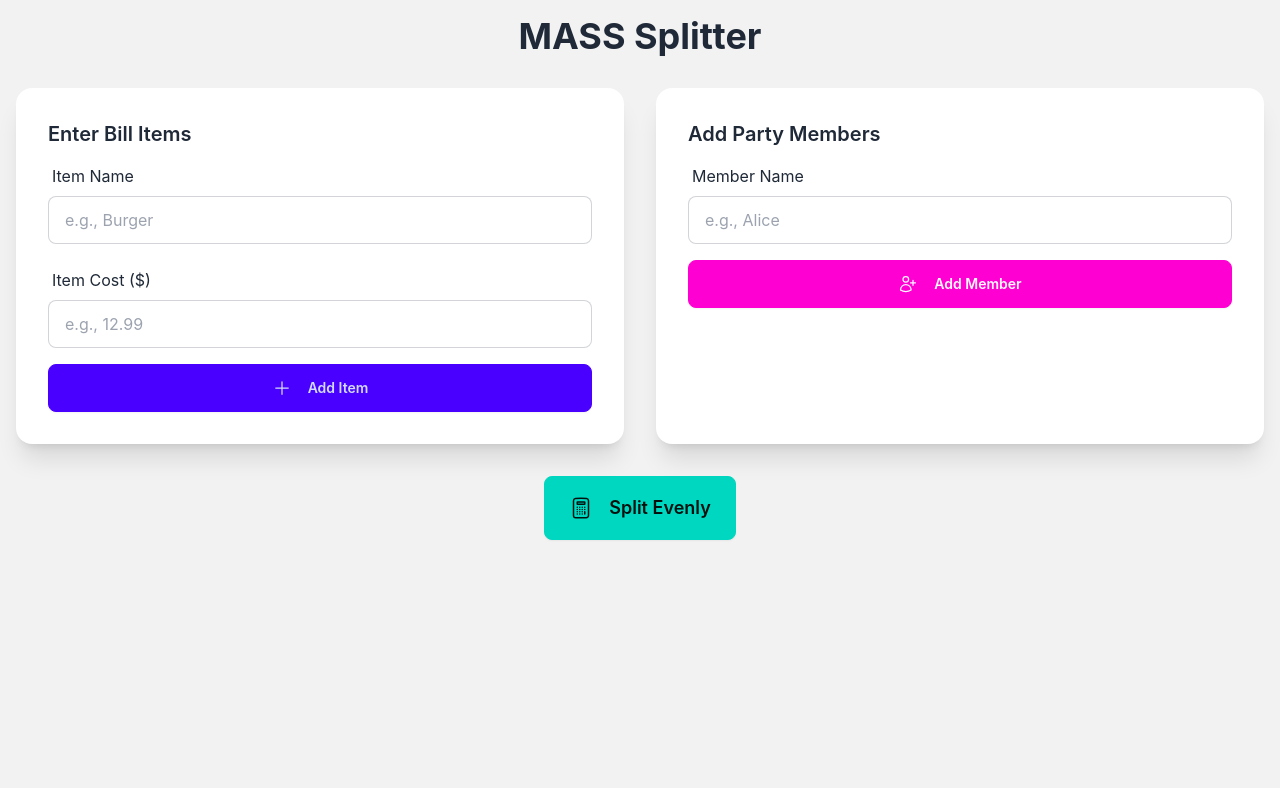
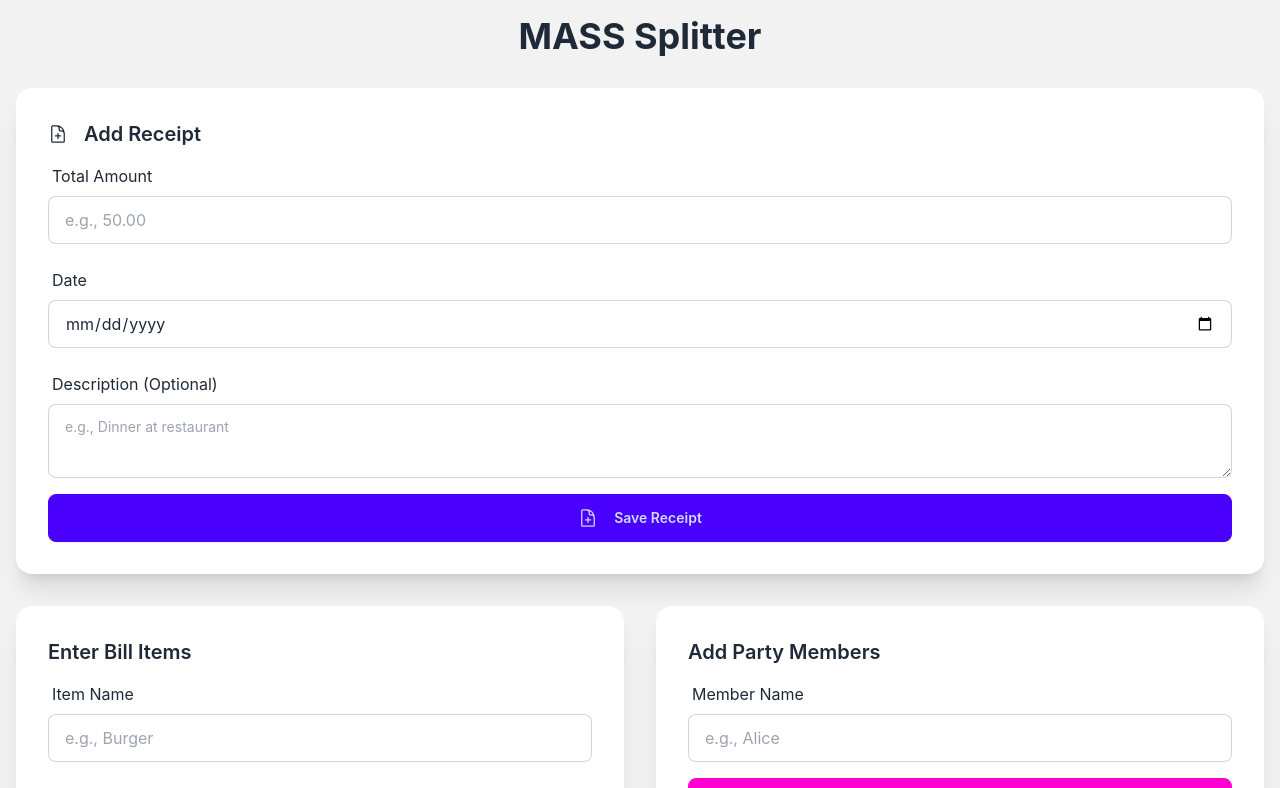
Before and after one commit to kxrai/digt2107-mass-splitter, a React (Create React App) app: page / in a window 1280 px wide. Shown: the top 788 px of the page. Built offline with nearby package versions, Linux system fonts and the light colour scheme.

Commit message:
Integrate AddReceipt component with main app and test receipt functionality

```diff
--- a/src/App.js
+++ b/src/App.js
@@ -4,16 +4,21 @@ import BillEntry from './components/BillEntry';
 import PartyMembers from './components/PartyMembers';
 import BillSplitter from './components/BillSplitter';
 import SplitResult from './components/SplitResult';
+import AddReceipt from './components/AddReceipt';
 
 function App() {
   const [billItems, setBillItems] = useState([]);
   const [partyMembers, setPartyMembers] = useState([]);
   const [splitResult, setSplitResult] = useState(null);
+  const [receipts, setReceipts] = useState([]);
 
   return (
     <div className="min-h-screen bg-base-200">
       <div className="container mx-auto p-4">
         <h1 className="text-4xl font-bold text-center mb-8">MASS Splitter</h1>
+        <div className="mb-8">
+          <AddReceipt receipts={receipts} setReceipts={setReceipts} />
+        </div>
         <div className="grid grid-cols-1 md:grid-cols-2 gap-8">
           <BillEntry billItems={billItems} setBillItems={setBillItems} />
           <PartyMembers partyMembers={partyMembers} setPartyMembers={setPartyMembers} />
```
